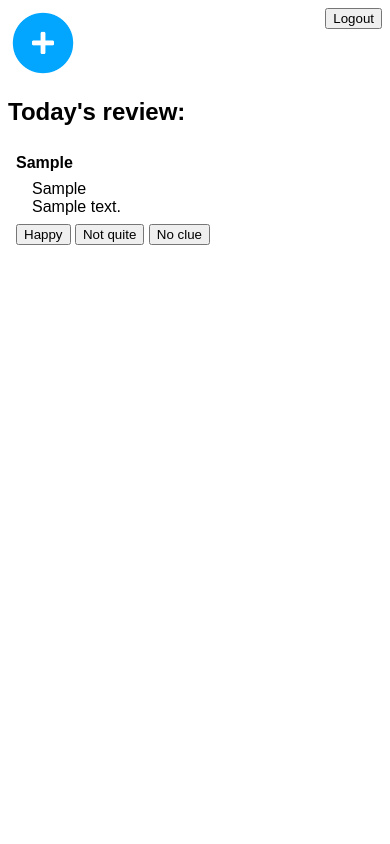
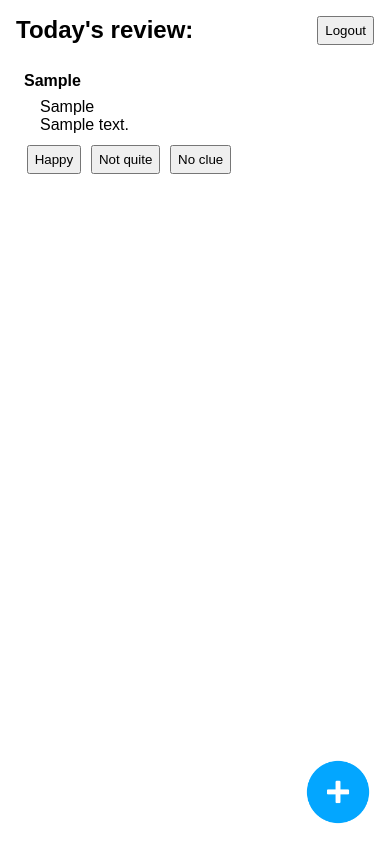
Before and after one commit to blazej-czapp/review, a Django app: template web/templates/web/index.html in a window 390 px wide. Run offline with Django 3.2, Linux system fonts and the light colour scheme; the template is opened without the code that fills it: values that come from a table or form of the project are taken from there, others are empty; tables that the repository leaves empty hold one stand-in row (values such as "Sample post"); parts of the project's set-up code (start-up, migrations or seed data) failed here and were passed over.

Commit message:
Make the main view more responsive; put the plus sign at the bottom right

```diff
--- a/web/templates/web/edit_new_resource.html
+++ b/web/templates/web/edit_new_resource.html
@@ -6,8 +6,15 @@
     fieldset { padding:0; border:0; margin-top:25px; }
     .ui-dialog .ui-state-error { padding: .3em; }
     .validateTips { border: 1px solid transparent; padding: 0.3em; }
+
+    #plus {
+        cursor: pointer;
+        width: 0.75in;
+        position: fixed;
+        bottom: 1em;
+        right: 1em;
+    }
 </style>
-
 
 <script type="text/javascript">
     $(function() {
@@ -77,7 +84,7 @@
             validateAndSendNewResource();
         });
 
-        $("#open-edit-prompt").on("click", function() {
+        $("#plus").on("click", function() {
             dialog.dialog("open");
         });
     });
@@ -85,7 +92,7 @@
 </script>
 
 <!-- Icon by Robert Walsh via https://www.iconfinder.com/icons/619553/add_create_new_plus_icon -->
-<img src="{% static 'web/add_blue.png' %}" style="cursor: pointer;" width="70em" id="open-edit-prompt">
+<img id="plus" src="{% static 'web/add_blue.png' %}">
 
 <!-- display: none so that it doesn't flash on the screen before dialog() doesn't hide it -->
 <div id="dialog-form" title="Add new review resource" style='display: none;'>
--- a/web/templates/web/index.html
+++ b/web/templates/web/index.html
@@ -1,5 +1,23 @@
 {% load static %}
 
+<head>
+  <meta name="viewport" content="width=device-width, initial-scale=1">
+
+  <style>
+    input[type=submit] {
+        height: 2.2em;
+    }
+
+    button {
+        height: 2.2em;
+        margin: 0.2em;
+    }
+
+    body {
+        padding: 0.5em;
+    }
+  </style>
+</head>
 
 <form action="accounts/logout">
     <input type="submit" value="Logout" style="float: right;">
```
